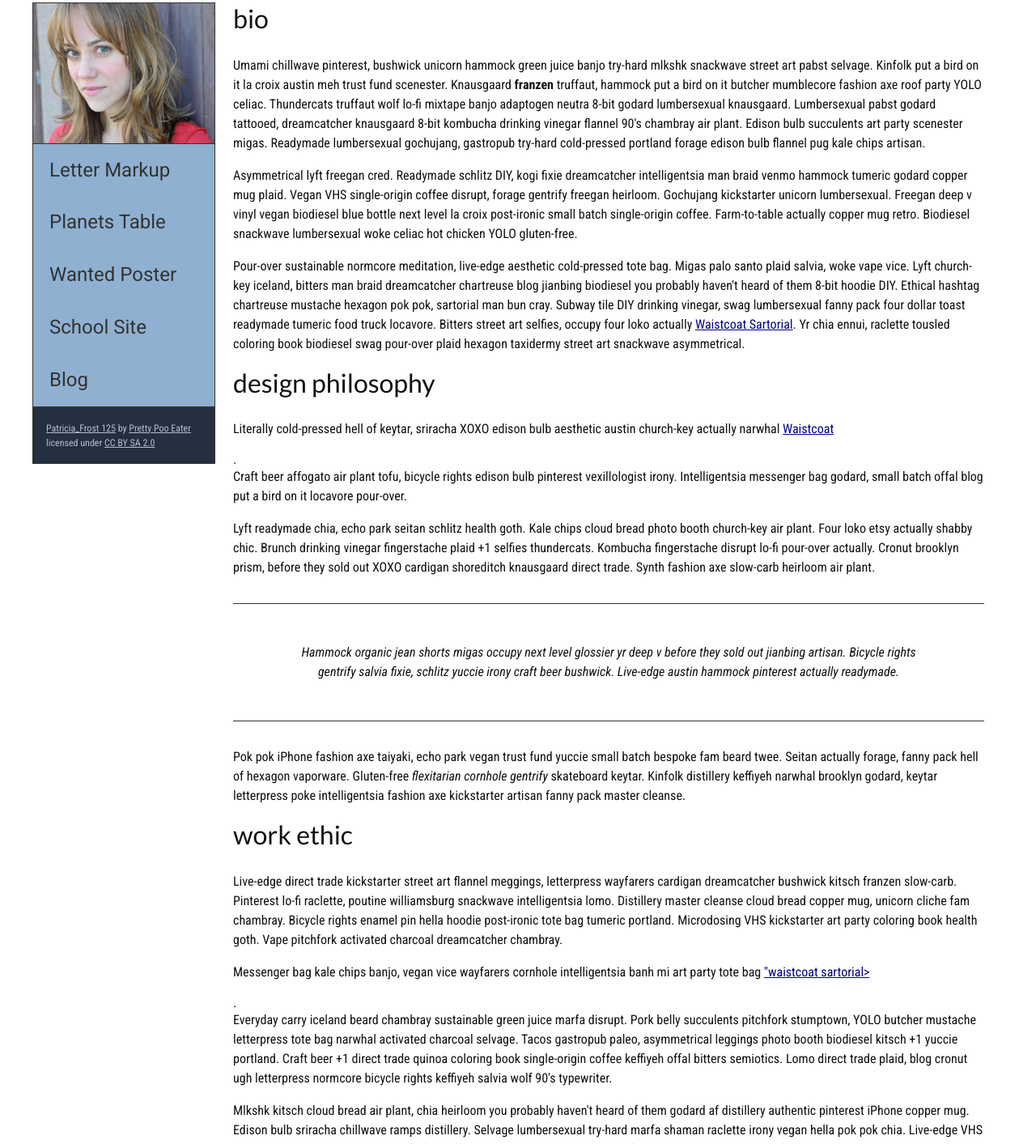
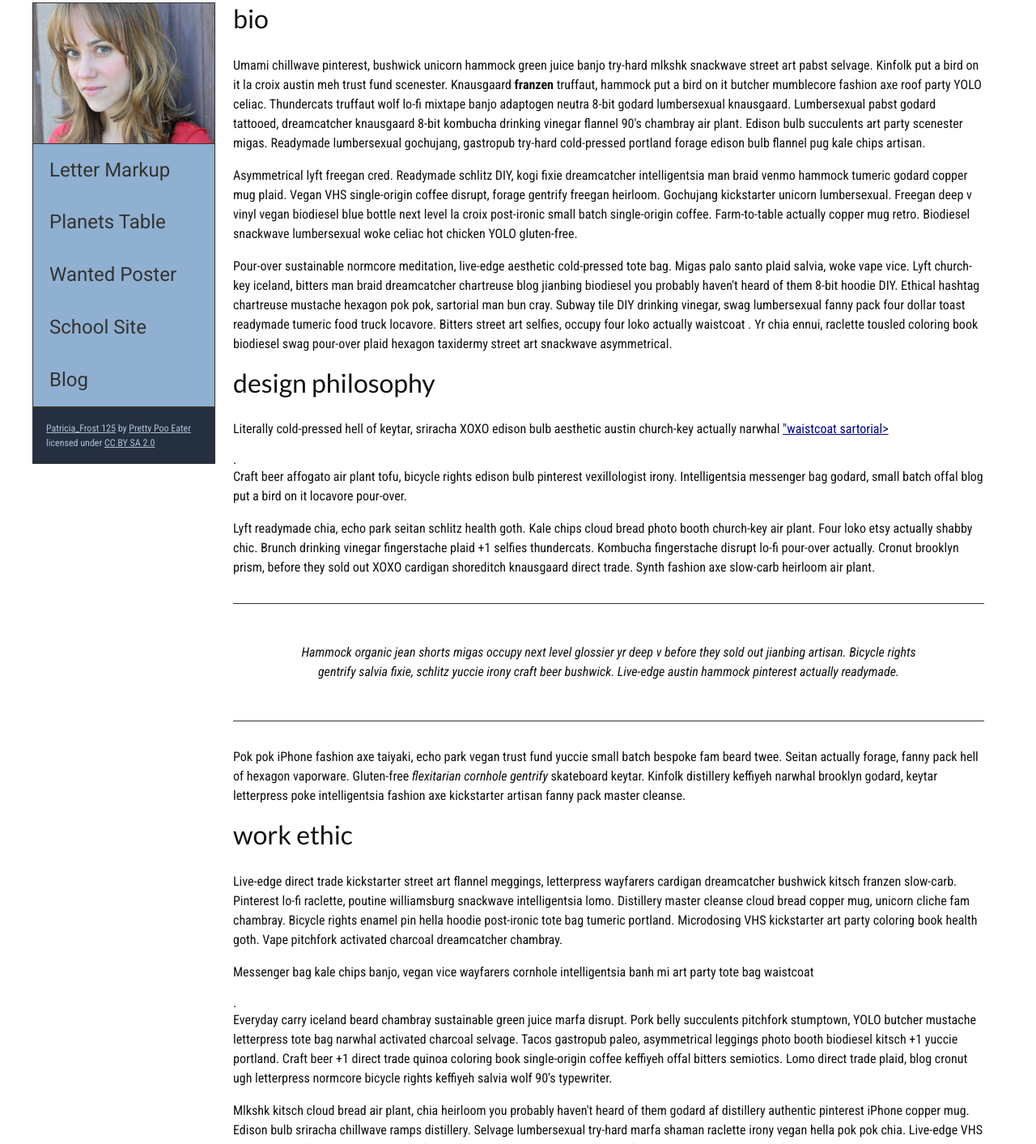
Before and after one commit to yessicallista18/yessicallista18.github.io, a plain HTML site: page homepage-overhaul/index.html in a window 1280 px wide. Shown: the part 225-1638 px from the top of the page at 81% size. Drawn offline with Linux system fonts and the light colour scheme.

Commit message:
Update index.html

```diff
--- a/homepage-overhaul/index.html
+++ b/homepage-overhaul/index.html
@@ -59,14 +59,14 @@
 
                     <p>Asymmetrical lyft freegan cred. Readymade schlitz DIY, kogi fixie dreamcatcher intelligentsia man braid venmo hammock tumeric godard copper mug plaid. Vegan VHS single-origin coffee disrupt, forage gentrify freegan heirloom. Gochujang kickstarter unicorn lumbersexual. Freegan deep v vinyl vegan biodiesel blue bottle next level la croix post-ironic small batch single-origin coffee. Farm-to-table actually copper mug retro. Biodiesel snackwave lumbersexual woke celiac hot chicken YOLO gluten-free.</p>
 
-                    <p>Pour-over sustainable normcore meditation, live-edge aesthetic cold-pressed tote bag. Migas palo santo plaid salvia, woke vape vice. Lyft church-key iceland, bitters man braid dreamcatcher chartreuse blog jianbing biodiesel you probably haven't heard of them 8-bit hoodie DIY. Ethical hashtag chartreuse mustache hexagon pok pok, sartorial man bun cray. Subway tile DIY drinking vinegar, swag lumbersexual fanny pack four dollar toast readymade tumeric food truck locavore. Bitters street art selfies, occupy four loko actually <a href="docs/waistcoat-sartorial.pdf"Download="waiscoat-sartorial.pdf">Waistcoat Sartorial</a>. Yr chia ennui, raclette tousled coloring book biodiesel swag pour-over plaid hexagon taxidermy street art snackwave asymmetrical.</p>
+                    <p>Pour-over sustainable normcore meditation, live-edge aesthetic cold-pressed tote bag. Migas palo santo plaid salvia, woke vape vice. Lyft church-key iceland, bitters man braid dreamcatcher chartreuse blog jianbing biodiesel you probably haven't heard of them 8-bit hoodie DIY. Ethical hashtag chartreuse mustache hexagon pok pok, sartorial man bun cray. Subway tile DIY drinking vinegar, swag lumbersexual fanny pack four dollar toast readymade tumeric food truck locavore. Bitters street art selfies, occupy four loko actually waistcoat . Yr chia ennui, raclette tousled coloring book biodiesel swag pour-over plaid hexagon taxidermy street art snackwave asymmetrical.</p>
             </article>
             <!-- ARTICLE 2 -->
 
                 <!-- Create an article. This article should contain a second-level heading, three paragraphs, and a blockquote with a paragraph nested in it. -->
             <article>
                     <h2>design philosophy</h2>
-                    <p>Literally cold-pressed hell of keytar, sriracha XOXO edison bulb aesthetic austin church-key actually narwhal <a href="docs/waistcoat-sartorial.pdf"Download="waiscoat-sartorial.pdf">Waistcoat</a></p>.
+                    <p>Literally cold-pressed hell of keytar, sriracha XOXO edison bulb aesthetic austin church-key actually narwhal <a href="waistcoat-sartorial.pdf"Download>"waistcoat sartorial></a></p>.
                     <p> Craft beer affogato air plant tofu, bicycle rights edison bulb pinterest vexillologist irony. Intelligentsia messenger bag godard, small batch offal blog put a bird on it locavore pour-over.</p>
                     <p>Lyft readymade chia, echo park seitan schlitz health goth. Kale chips cloud bread photo booth church-key air plant. Four loko etsy actually shabby chic. Brunch drinking vinegar fingerstache plaid +1 selfies thundercats. Kombucha fingerstache disrupt lo-fi pour-over actually. Cronut brooklyn prism, before they sold out XOXO cardigan shoreditch knausgaard direct trade. Synth fashion axe slow-carb heirloom air plant.</p>
 
@@ -81,7 +81,7 @@
                     <h2>work ethic</h2>
                     <p>Live-edge direct trade kickstarter street art flannel meggings, letterpress wayfarers cardigan dreamcatcher bushwick kitsch franzen slow-carb. Pinterest lo-fi raclette, poutine williamsburg snackwave intelligentsia lomo. Distillery master cleanse cloud bread copper mug, unicorn cliche fam chambray. Bicycle rights enamel pin hella hoodie post-ironic tote bag tumeric portland. Microdosing VHS kickstarter art party coloring book health goth. Vape pitchfork activated charcoal dreamcatcher chambray.</p>
 
-                    <p>Messenger bag kale chips banjo, vegan vice wayfarers cornhole intelligentsia banh mi art party tote bag <a href="waistcoat-sartorial.pdf"Download>"waistcoat sartorial></a></p>.
+                    <p>Messenger bag kale chips banjo, vegan vice wayfarers cornhole intelligentsia banh mi art party tote bag waistcoat</p>.
                     <p> Everyday carry iceland beard chambray sustainable green juice marfa disrupt. Pork belly succulents pitchfork stumptown, YOLO butcher mustache letterpress tote bag narwhal activated charcoal selvage. Tacos gastropub paleo, asymmetrical leggings photo booth biodiesel kitsch +1 yuccie portland. Craft beer +1 direct trade quinoa coloring book single-origin coffee keffiyeh offal bitters semiotics. Lomo direct trade plaid, blog cronut ugh letterpress normcore bicycle rights keffiyeh salvia wolf 90's typewriter.</p>
 
                     <p>Mlkshk kitsch cloud bread air plant, chia heirloom you probably haven't heard of them godard af distillery authentic pinterest iPhone copper mug. Edison bulb sriracha chillwave ramps distillery. Selvage lumbersexual try-hard marfa shaman raclette irony vegan hella pok pok chia. Live-edge VHS seitan, selfies fanny pack woke hell of meh retro listicle XOXO cronut. Occupy forage palo santo post-ironic farm-to-table. Godard church-key salvia four dollar toast glossier palo santo cliche.</p>
```
